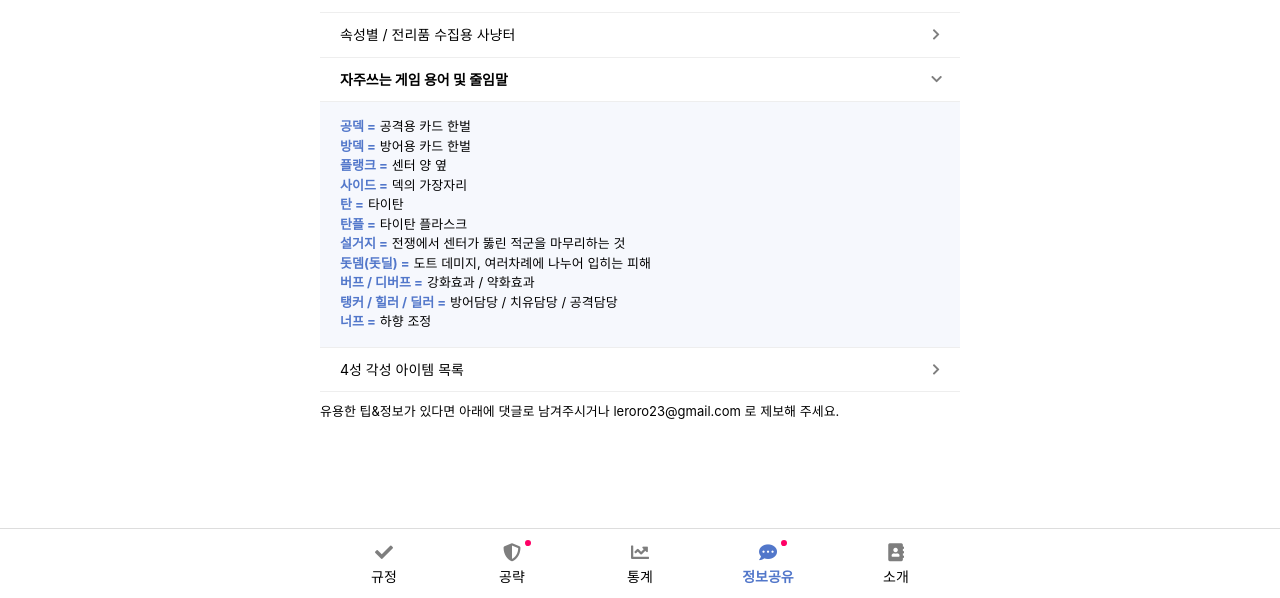
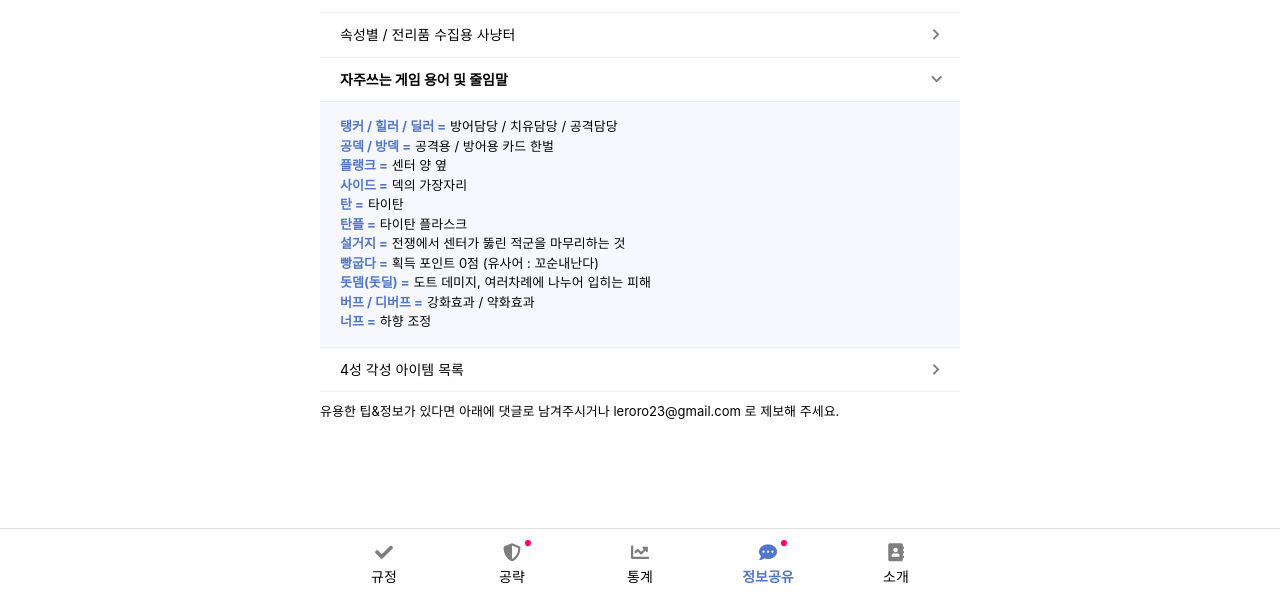
Before and after one commit to leroro/freeA, a plain HTML site: page info.html in a window 1280 px wide. Both pictures are taken after a click on the link "자주쓰는 게임 용어 및 줄임말". Shown: the part 202-800 px from the top of the page. Drawn offline with Linux system fonts and the light colour scheme; a script that the page names is missing; a web font is replaced by a local one.

Commit message:
용어 정리

```diff
--- a/info.html
+++ b/info.html
@@ -106,12 +106,12 @@
 					<dd>
 						<div class="word-dic">
 							<dl>
-								<dt>공덱</dt>
-								<dd>공격용 카드 한벌</dd>
+								<dt>탱커 / 힐러 / 딜러</dt>
+								<dd>방어담당 / 치유담당 / 공격담당</dd>
 							</dl>
 							<dl>
-								<dt>방덱</dt>
-								<dd>방어용 카드 한벌</dd>
+								<dt>공덱 / 방덱</dt>
+								<dd>공격용 / 방어용 카드 한벌</dd>
 							</dl>
 							<dl>
 								<dt>플랭크</dt>
@@ -134,16 +134,16 @@
 								<dd>전쟁에서 센터가 뚫린 적군을 마무리하는 것</dd>
 							</dl>
 							<dl>
+								<dt>빵굽다</dt>
+								<dd>획득 포인트 0점 (유사어 : 꼬순내난다)</dd>
+							</dl>
+							<dl>
 								<dt>돗뎀(돗딜)</dt>
 								<dd>도트 데미지, 여러차례에 나누어 입히는 피해</dd>
 							</dl>
 							<dl>
 								<dt>버프 / 디버프</dt>
 								<dd>강화효과 / 약화효과</dd>
-							</dl>
-							<dl>
-								<dt>탱커 / 힐러 / 딜러</dt>
-								<dd>방어담당 / 치유담당 / 공격담당</dd>
 							</dl>
 							<dl>
 								<dt>너프</dt>
```
